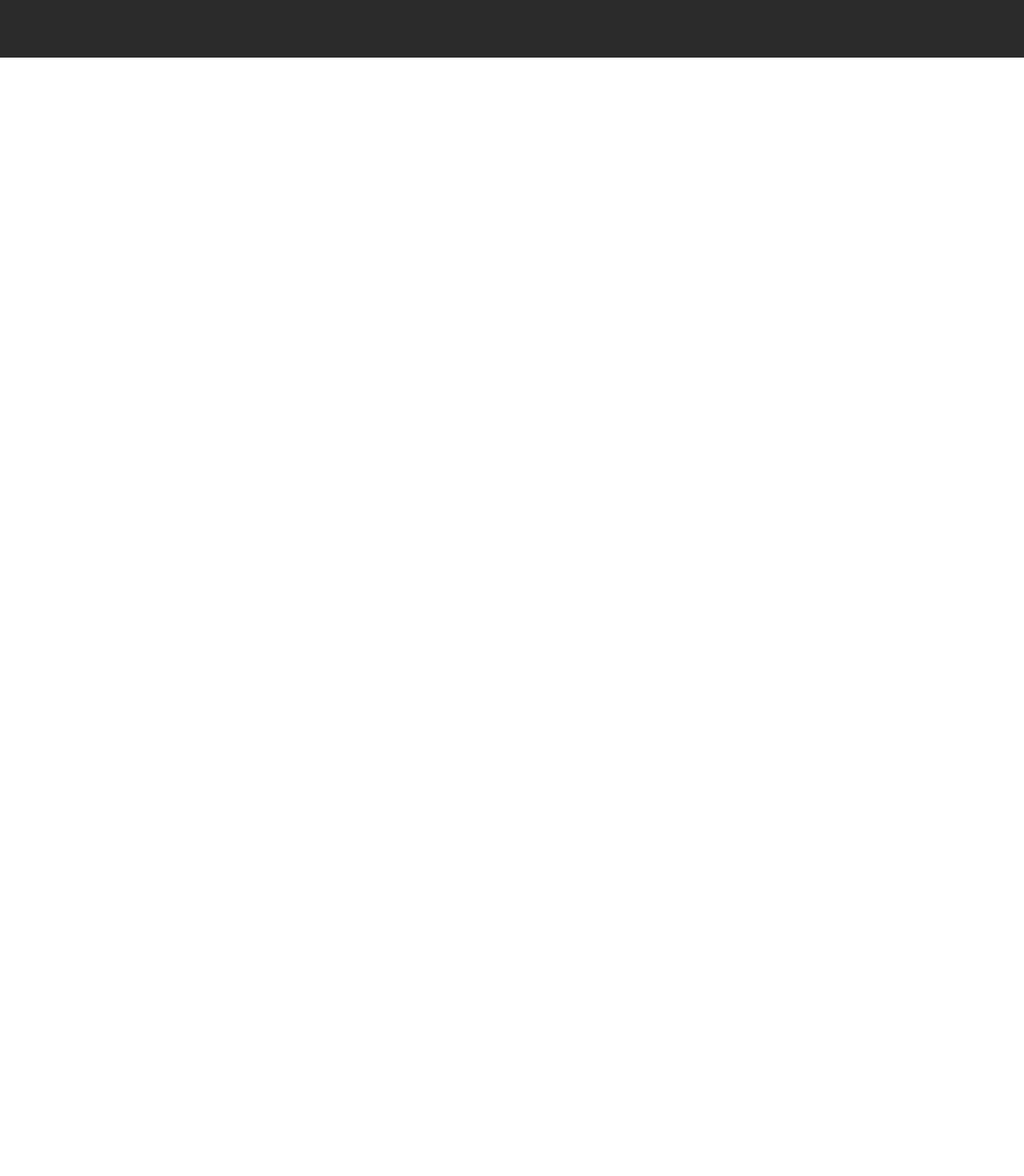
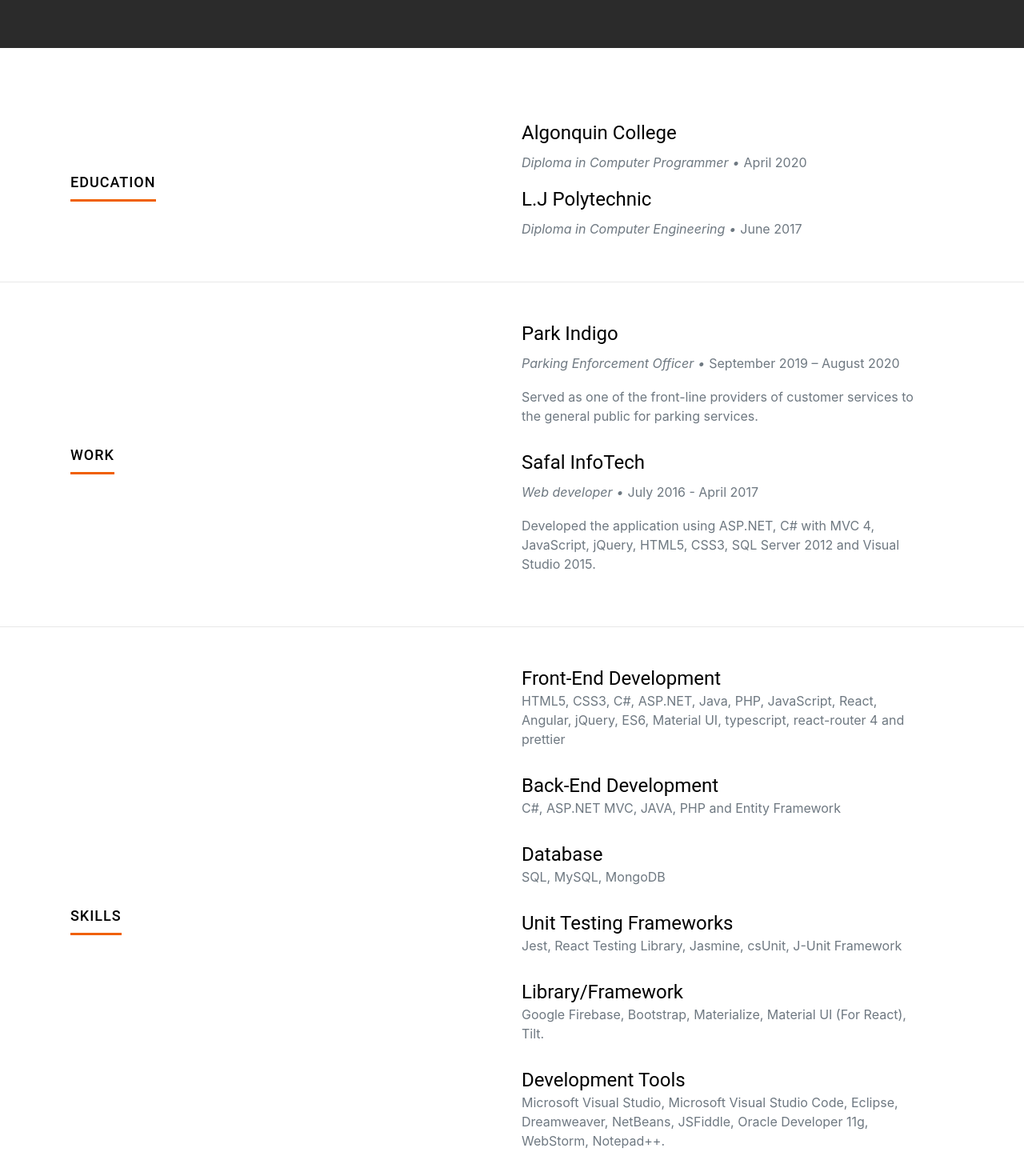
Before and after one commit to Pate0590/my-resume, a React (Create React App) app: page / in a window 1280 px wide. Shown: the part 1200-2670 px from the top of the page at 80% size. Before the commit the page ends 1272 px from the top, so only its background shows below. Built offline with nearby package versions, Linux system fonts and the light colour scheme; the HTML template or start-up script is replaced by a standard one; what scroll-doc would draw is missing.

Commit message:
Added resume

```diff
--- a/src/App.js
+++ b/src/App.js
@@ -1,6 +1,7 @@
 import { useState } from "react";
 import Header from "./components/Header";
 import About from "./components/About";
+import Resume from "./components/Resume";
 
 const App = () => {
   const [currentSection, setCurrentSection] = useState("#home");
@@ -11,6 +12,7 @@
     <div className="App">
       <Header currentSection={currentSection} />
       <About setCurrentSection={handleInView} />
+      <Resume setCurrentSection={handleInView} />
     </div>
   );
 };
--- /dev/null
+++ b/src/components/Resume/index.js
@@ -0,0 +1,114 @@
+import { useEffect } from "react";
+import { useInView } from "react-intersection-observer";
+import Grid from "@material-ui/core/Grid";
+import Typography from "@material-ui/core/Typography";
+import useStyles from "./styles";
+
+const Resume = ({ setCurrentSection }) => {
+  const { ref, inView, entry } = useInView({
+    threshold: 0,
+  });
+  const classes = useStyles();
+
+  useEffect(() => {
+    if (inView) {
+      setCurrentSection("#about");
+    }
+  }, [setCurrentSection, inView]);
+  return (
+    <>
+      <section id="resume" ref={ref} className={classes.root}>
+        <Grid container spacing={3} className={classes.container}>
+          <Grid item xs={6} className={classes.header}>
+            <Typography variant="h6" className={classes.headerText}>
+              Education
+            </Typography>
+          </Grid>
+          <Grid item xs={6} className={classes.rightSection}>
+            <Typography variant="h5">Algonquin College</Typography>
+            <p className={classes.description}>
+              Diploma in Computer Programmer
+              <span className={classes.bull}>&bull;</span>
+              <em className={classes.date}>April 2020</em>
+            </p>
+            <Typography variant="h5">L.J Polytechnic</Typography>
+            <p className={classes.description}>
+              Diploma in Computer Engineering
+              <span className={classes.bull}>&bull;</span>
+              <em className={classes.date}>June 2017</em>
+            </p>
+          </Grid>
+        </Grid>
+        <Grid container spacing={3} className={classes.container}>
+          <Grid item xs={6} className={classes.header}>
+            <Typography variant="h6" className={classes.headerText}>
+              Work
+            </Typography>
+          </Grid>
+          <Grid item xs={6} className={classes.rightSection}>
+            <Typography variant="h5">Park Indigo</Typography>
+            <p className={classes.description}>
+              Parking Enforcement Officer
+              <span className={classes.bull}>&bull;</span>
+              <em className={classes.date}>September 2019 – August 2020</em>
+            </p>
+            <p className={classes.jobDescription}>
+              Served as one of the front-line providers of customer services to
+              the general public for parking services.
+            </p>
+            <Typography variant="h5">Safal InfoTech</Typography>
+            <p className={classes.description}>
+              Web developer
+              <span className={classes.bull}>&bull;</span>
+              <em className={classes.date}>July 2016 - April 2017</em>
+            </p>
+            <p className={classes.jobDescription}>
+              Developed the application using ASP.NET, C# with MVC 4,
+              JavaScript, jQuery, HTML5, CSS3, SQL Server 2012 and Visual Studio
+              2015.
+            </p>
+          </Grid>
+        </Grid>
+      </section>
+      <section id="skills">
+        <Grid container spacing={3} className={classes.lastElement}>
+          <Grid item xs={6} className={classes.header}>
+            <Typography variant="h6" className={classes.headerText}>
+              Skills
+            </Typography>
+          </Grid>
+          <Grid item xs={6} className={classes.rightSection}>
+            <Typography variant="h5">Front-End Development</Typography>
+            <p className={classes.jobDescription}>
+              HTML5, CSS3, C#, ASP.NET, Java, PHP, JavaScript, React, Angular,
+              jQuery, ES6, Material UI, typescript, react-router 4 and prettier
+            </p>
+            <Typography variant="h5">Back-End Development</Typography>
+            <p className={classes.jobDescription}>
+              C#, ASP.NET MVC, JAVA, PHP and Entity Framework
+            </p>
+            <Typography variant="h5">Database</Typography>
+            <p className={classes.jobDescription}>SQL, MySQL, MongoDB</p>
+            <Typography variant="h5">Unit Testing Frameworks</Typography>
+            <p className={classes.jobDescription}>
+              Jest, React Testing Library, Jasmine, csUnit, J-Unit Framework
+            </p>
+            <Typography variant="h5">Library/Framework</Typography>
+            <p className={classes.jobDescription}>
+              Google Firebase, Bootstrap, Materialize, Material UI (For React),
+              Tilt.
+            </p>
+            <Typography variant="h5">Development Tools</Typography>
+            <p className={classes.jobDescription}>
+              Microsoft Visual Studio, Microsoft Visual Studio Code, Eclipse,
+              Dreamweaver, NetBeans, JSFiddle, Oracle Developer 11g, WebStorm,
+              Notepad++.
+            </p>
+          </Grid>
+        </Grid>
+      </section>
+    </>
+  );
+};
+
+export default Resume;
--- /dev/null
+++ b/src/components/Resume/styles.js
@@ -0,0 +1,54 @@
+import { makeStyles } from "@material-ui/core";
+
+export default makeStyles((theme) => ({
+  root: {
+    background: "#fff",
+    paddingTop: 90,
+    overflow: "hidden",
+  },
+  container: {
+    marginBottom: 48,
+    paddingBottom: 24,
+    borderBottom: "1px solid #E8E8E8",
+  },
+  lastElement: {
+    marginBottom: 48,
+    paddingBottom: 24,
+  },
+  header: {
+    display: "flex",
+    alignItems: "center",
+    paddingLeft: "100px !important",
+  },
+  headerText: {
+    textTransform: "uppercase",
+    letterSpacing: "1px",
+    borderBottom: "3px solid #F06000",
+    paddingBottom: 6,
+    fontSize: 18,
+  },
+  description: {
+    fontSize: 16,
+    lineHeight: "24px",
+    color: "#6E7881",
+    marginBottom: 18,
+    marginTop: 9,
+    fontStyle: "italic",
+  },
+  date: {
+    fontStyle: "normal",
+  },
+  bull: {
+    marginRight: 5,
+    marginLeft: 5,
+  },
+  rightSection: {
+    paddingRight: "10% !important",
+  },
+  jobDescription: {
+    fontSize: 16,
+    lineHeight: "24px",
+    color: "#6E7881",
+    margin: "0 0 30px 0",
+  },
+}));
```
